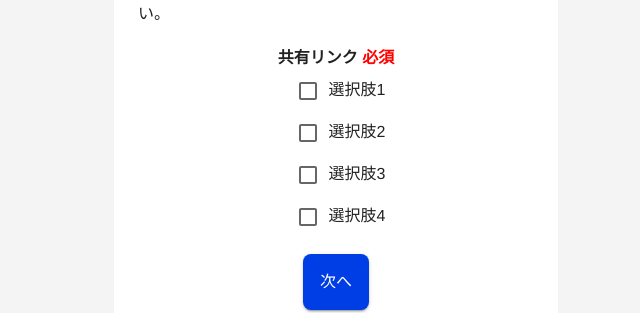
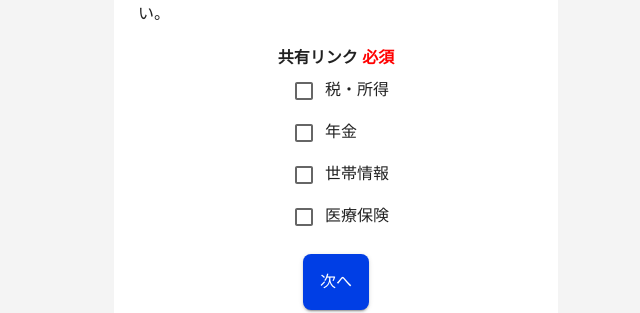
Before and after one commit to STECH-for-My-Shienkin-Navi/My-Shienkin-Navi, a React (Vite) app: page /DataShare in a window 1280 px wide. Shown: the part 128-441 px from the top of the page, without its empty margins (304-944 px from the left). Built offline with nearby package versions, Linux system fonts and the light colour scheme.

Commit message:
fix: データ共有ページの表示内容を変更

```diff
--- a/src/components/pages/DataSharePage.tsx
+++ b/src/components/pages/DataSharePage.tsx
@@ -17,19 +17,19 @@ import { CommonButton } from '../common/CommonButton';
 
 const data = [
   {
-    label: '選択肢1',
+    label: '税・所得',
     isCheck: false,
   },
   {
-    label: '選択肢2',
+    label: '年金',
     isCheck: false,
   },
   {
-    label: '選択肢3',
+    label: '世帯情報',
     isCheck: false,
   },
   {
-    label: '選択肢4',
+    label: '医療保険',
     isCheck: false,
   },
 ];
```
